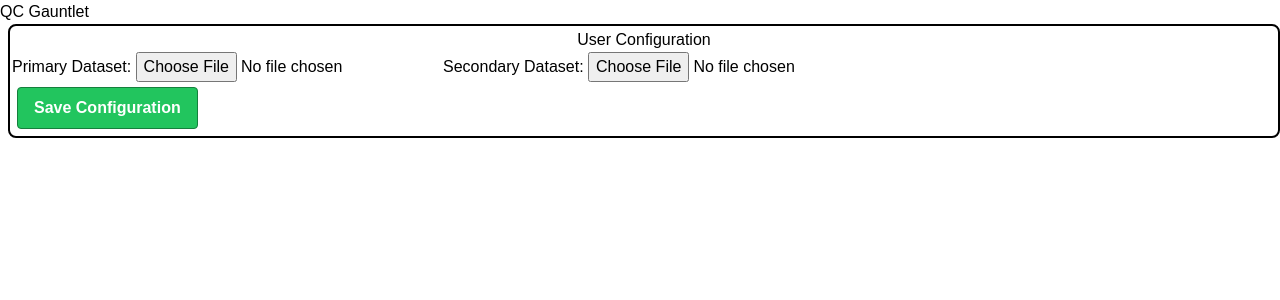
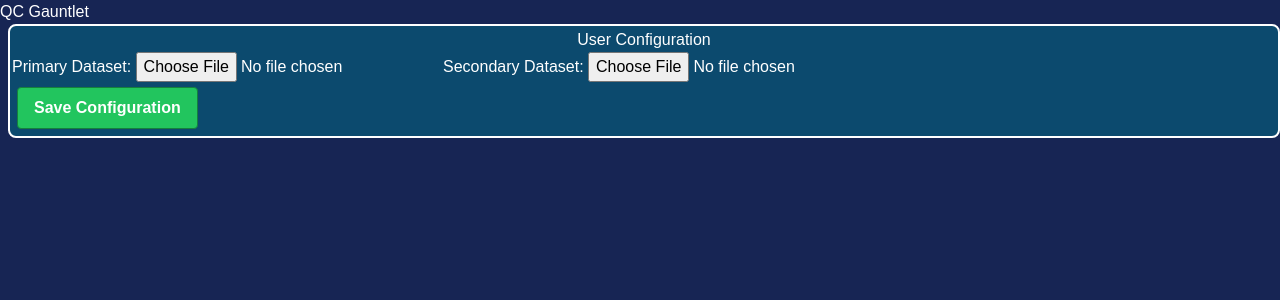
Before and after one commit to derfelterciano/QCGauntlet_V3, a SvelteKit app: page / in a window 1280 px wide. Shown: the top 300 px of the page. Built offline with nearby package versions, Linux system fonts and the light colour scheme.

Commit message:
more color changes

```diff
--- a/src/app.html
+++ b/src/app.html
@@ -1,6 +1,5 @@
 <!doctype html>
-<html lang="en" class="dark">
-
+<html lang="en" class="bg-blue-950">
   <head>
     <meta charset="utf-8" />
     <link rel="icon" href="%sveltekit.assets%/favicon.png" />
@@ -12,5 +11,4 @@
   <body data-sveltekit-preload-data="hover">
     <div style="display: contents">%sveltekit.body%</div>
   </body>
-
 </html>
--- a/src/components/userInputs/InputDiv.svelte
+++ b/src/components/userInputs/InputDiv.svelte
@@ -88,6 +88,6 @@
 
 <style>
 	.inputForm {
-		@apply rounded-lg border-black border-2 p-[2px] ml-2;
+		@apply rounded-lg border-white border-2 p-[2px] ml-2 bg-sky-900;
 	}
 </style>
--- a/src/routes/+page.svelte
+++ b/src/routes/+page.svelte
@@ -21,6 +21,6 @@
 
 <style>
 	.container {
-		@apply font-sans;
+		@apply font-sans text-white;
 	}
 </style>
```
Lines whose indentation alone changed are shown as unchanged.
